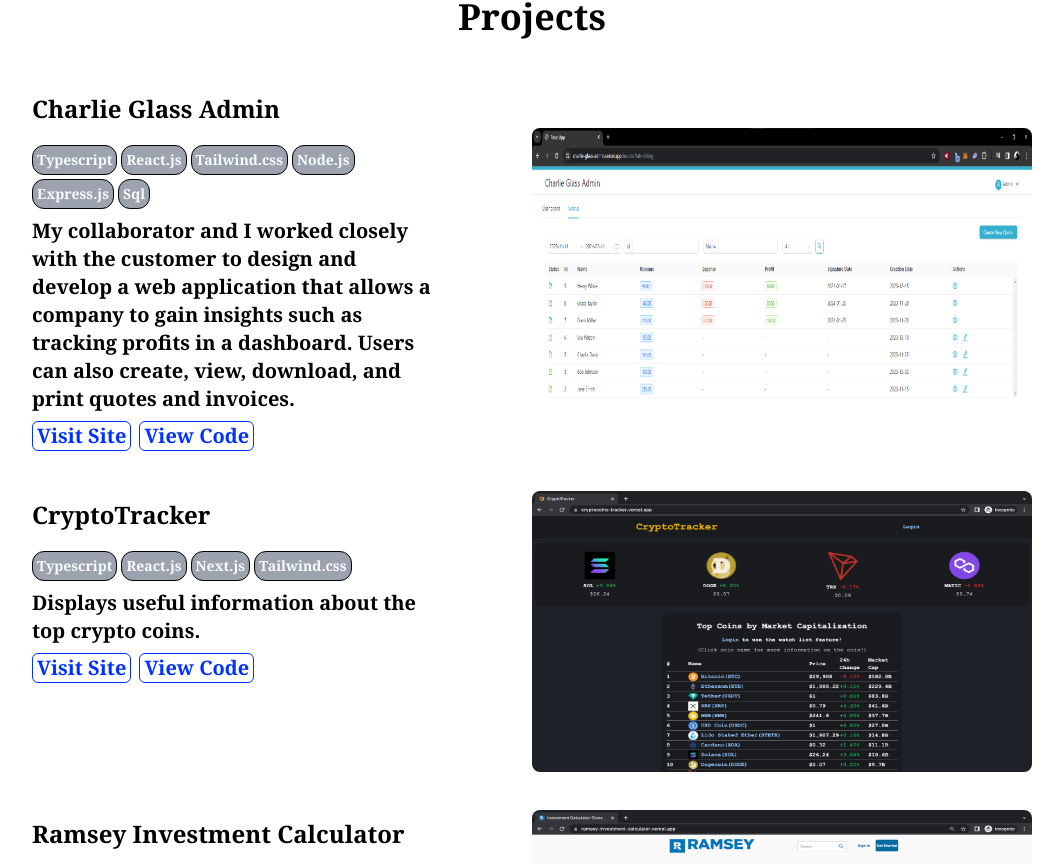
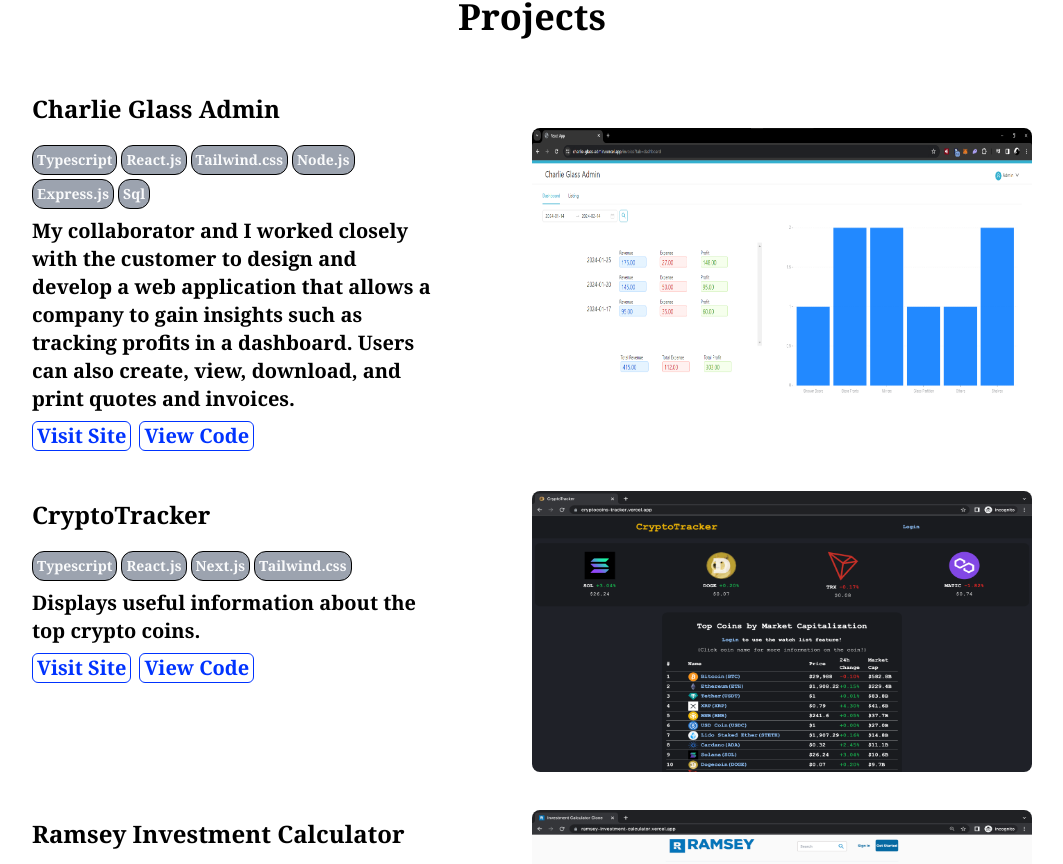
Before and after one commit to nsikan-na/portfolio, a Next.js app: page / in a window 1280 px wide. Shown: the part 1579-2443 px from the top of the page, without its empty margins (108-1171 px from the left). Built offline with nearby package versions, Linux system fonts and the light colour scheme.

Commit message:
changed image

```diff
--- a/pages/components/Projects.tsx
+++ b/pages/components/Projects.tsx
@@ -25,7 +25,7 @@
         `}
         githubLink="https://github.com/nsikan-na/charlie-glass-admin"
         demoLink="https://charlie-glass-admin.vercel.app/"
-        gif="cgiadmin"
+        gif="cgiadmin2"
       />
       <ProjectTemplate
         title="CryptoTracker"
```
